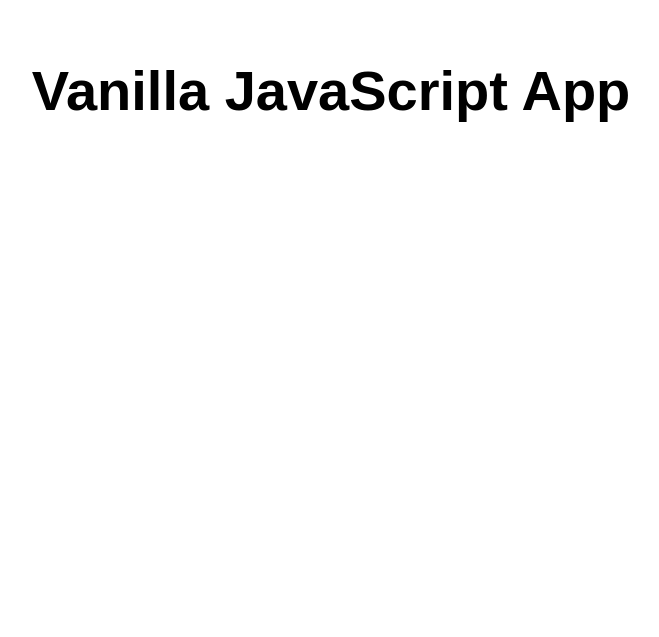
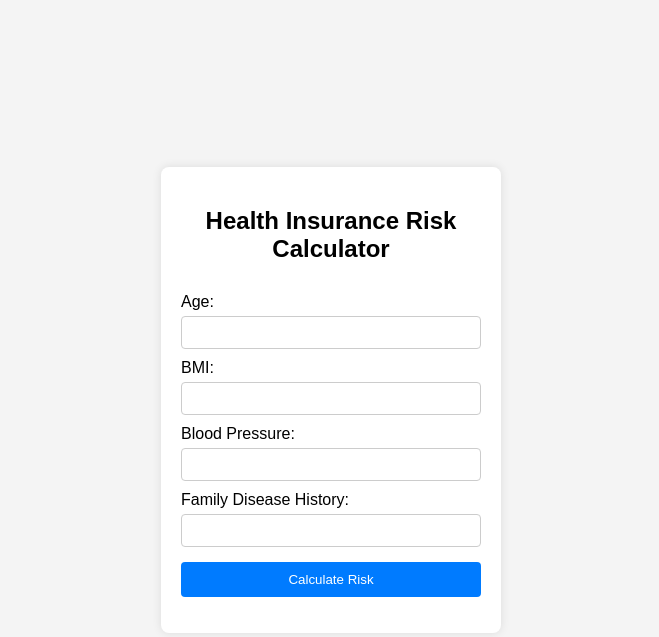
Before and after one commit to swe-zzad/Health-Calculator, a website: page src/index.html in a window 1280 px wide. Shown: the whole page, without its empty margins (309-968 px from the left). Drawn offline with Linux system fonts and the light colour scheme.

Commit message:
initial commit msg

```diff
--- a/package.json
+++ b/package.json
@@ -3,5 +3,8 @@
   "version": "1.0.0",
   "scripts": {
     "start": "sirv ./src public --cors --single --no-clear --port 8000"
+  },
+  "dependencies": {
+    "express": "^4.21.2"
   }
 }
--- a/src/index.html
+++ b/src/index.html
@@ -1,17 +1,62 @@
 <!DOCTYPE html>
 <html lang="en">
+<head>
+    <meta charset="UTF-8">
+    <meta name="viewport" content="width=device-width, initial-scale=1.0">
+    <title>Health Insurance Risk Calculator</title>
+    <link rel="stylesheet" href="styles.css">
+</head>
+<body>
+    <div class="container">
+        <h2>Health Insurance Risk Calculator</h2>
+        <form id="riskForm">
+            <label for="age">Age:</label>
+            <input type="number" id="age" name="age" required>
 
-<head>
-  <meta charset="UTF-8">
-  <meta name="viewport" content="width=device-width, initial-scale=1.0">
-  <link rel="stylesheet" href="styles.css">
-  <title>Vanilla JavaScript App</title>
-</head>
+            <label for="bmi">BMI:</label>
+            <input type="number" id="bmi" name="bmi" step="0.1" required>
 
-<body>
-  <main>
-    <h1>Vanilla JavaScript App</h1>
-  </main>
+            <label for="bp">Blood Pressure:</label>
+            <input type="text" id="bp" name="bp" required>
+
+            <label for="history">Family Disease History:</label>
+            <input type="text" id="history" name="history" required>
+
+            <button onclick="rollDice()" type="submit">Calculate Risk</button>
+        </form>
+        <p id="result"></p>
+    </div>
+
+    <script>
+      function rollDice() {
+        const age = document.getElementById("age").value;
+        const bmi = document.getElementById("bmi").value;
+        const bp = document.getElementById("bp").value;
+        const history = document.getElementById("history").value;
+
+        const requestData = {
+            age: age,
+            bmi: bmi,
+            bloodPressure: bp,
+            familyHistory: history
+        };
+
+        fetch("/calculate-risk", {
+            method: "POST",
+            headers: {
+                "Content-Type": "application/json"
+            },
+            body: JSON.stringify(requestData)
+        })
+        .then(response => response.json())
+        .then(data => {
+            document.getElementById("result").textContent = "Risk Level: " + data.riskLevel;
+        })
+        .catch(error => {
+            console.error("Error:", error);
+            document.getElementById("result").textContent = "Error calculating risk.";
+        });
+      }
+    </script>
 </body>
-
 </html>
--- a/src/styles.css
+++ b/src/styles.css
@@ -1,21 +1,49 @@
-* {
-  font-family: Arial, Helvetica, sans-serif;
+body {
+  font-family: Arial, sans-serif;
+  display: flex;
+  justify-content: center;
+  align-items: center;
+  height: 100vh;
+  background-color: #f4f4f4;
+  margin: 0;
 }
 
-html, body {
-  margin: 0;
-  border: 0;
-  padding: 0;
-  background-color: #fff;
+.container {
+  background: white;
+  padding: 20px;
+  border-radius: 8px;
+  box-shadow: 0px 0px 10px rgba(0, 0, 0, 0.1);
+  text-align: center;
+  width: 300px;
 }
 
-main {
-  margin: auto;
-  width: 50%;
-  padding: 20px;
+form {
+  display: flex;
+  flex-direction: column;
 }
 
-main > h1 {
-  text-align: center;
-  font-size: 3.5em;
+label {
+  margin-top: 10px;
+  text-align: left;
 }
+
+input {
+  padding: 8px;
+  margin-top: 5px;
+  border: 1px solid #ccc;
+  border-radius: 4px;
+}
+
+button {
+  margin-top: 15px;
+  padding: 10px;
+  border: none;
+  background: #007BFF;
+  color: white;
+  border-radius: 4px;
+  cursor: pointer;
+}
+
+button:hover {
+  background: #0056b3;
+}
```
Also changed, not shown: server.js (added, +28 -0 lines), readme.md, 1 other file.
